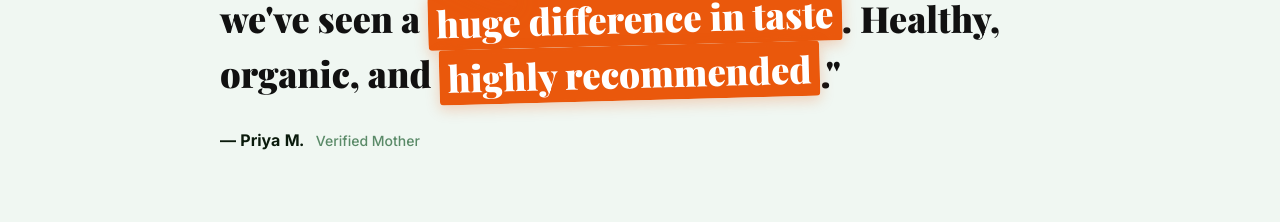
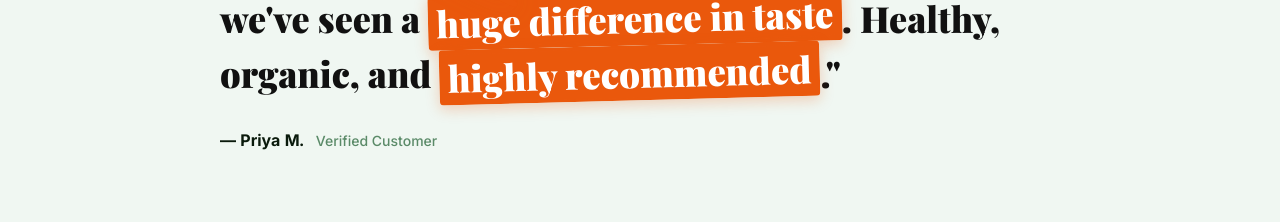
Before and after one commit to vanneldaskrishnachaitanya/rps-fields, a React (Create React App) app in the folder frontend/: page / in a window 1280 px wide. Shown: the part 2440-2662 px from the top of the page. Built offline with nearby package versions, Linux system fonts and the light colour scheme; no server answers; a web font is replaced by a local one.

Commit message:
fix: Update testimonial label from 'Verified Mother' to 'Verified Customer'

```diff
--- a/frontend/src/pages/HomePage.jsx
+++ b/frontend/src/pages/HomePage.jsx
@@ -68,7 +68,7 @@ const ScrollRevealTestimonial = ({ dark, tk }) => {
     {
       text: "Since ordering directly from the farmers here, we've seen a huge difference in taste. Healthy, organic, and highly recommended.",
       author: "Priya M.",
-      location: "Verified Mother",
+      location: "Verified Customer",
       highlights: ["huge difference in taste", "highly recommended"]
     },
     {
```
